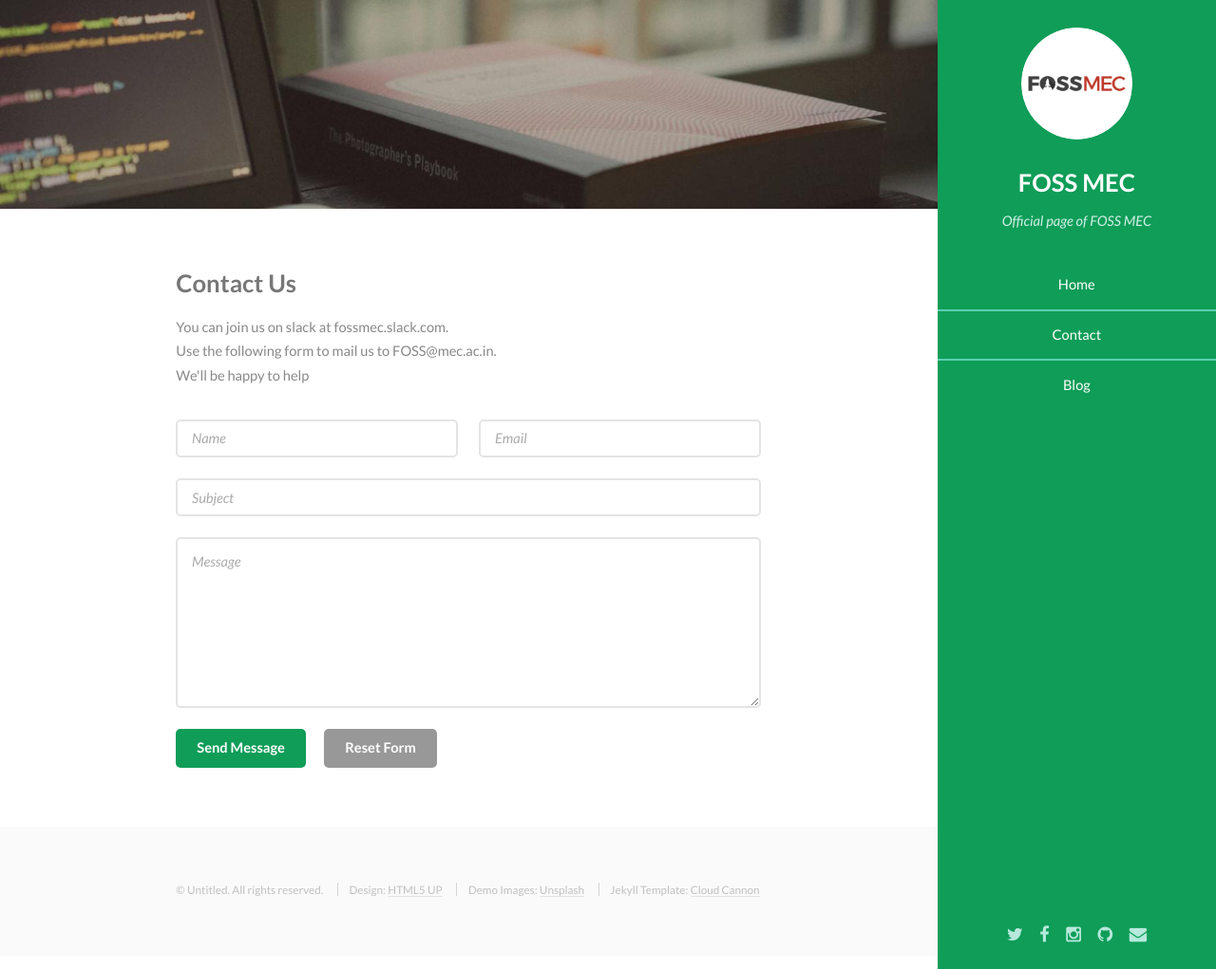
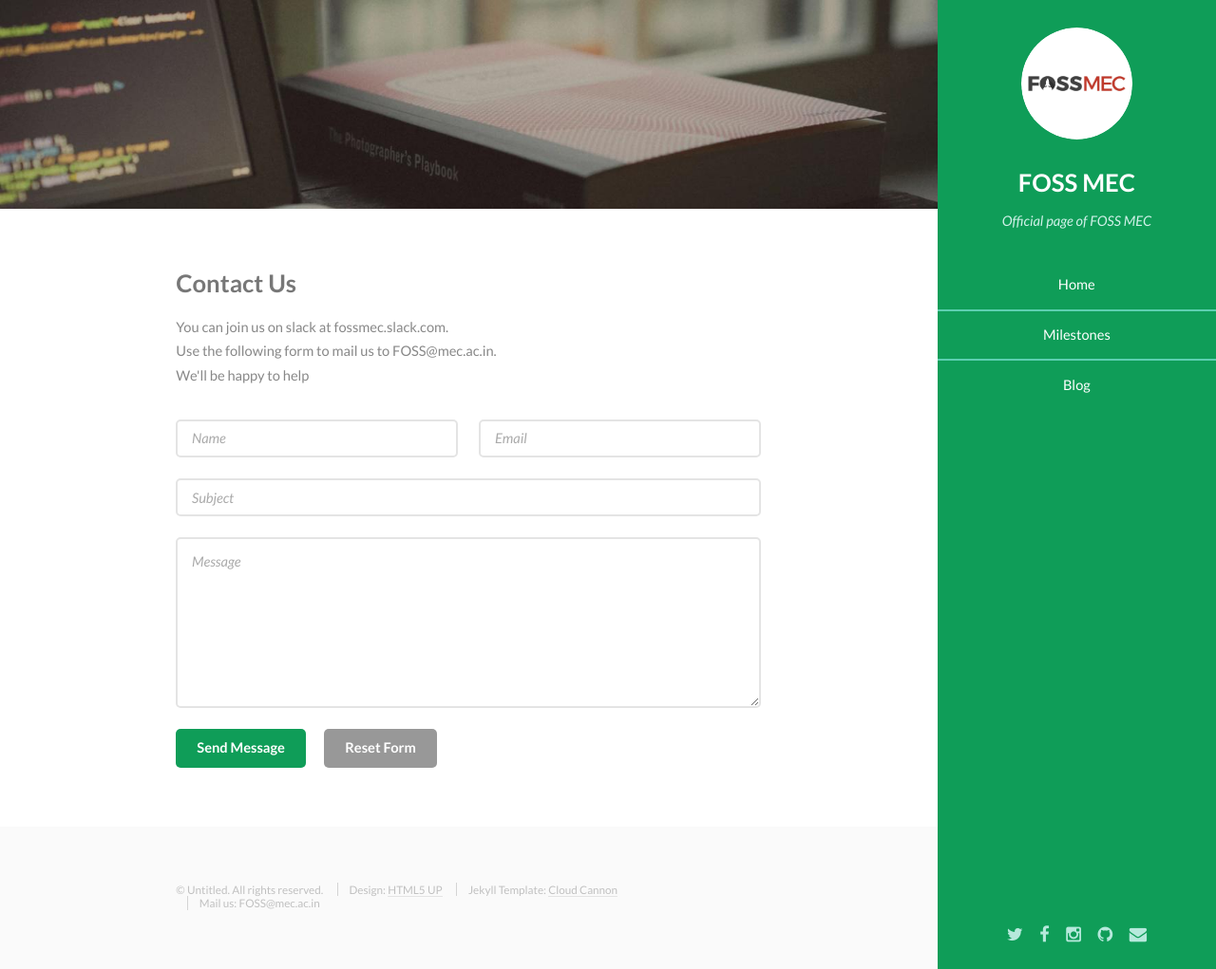
Before and after one commit to harirajk/fossmec.github.io, a Jekyll site: the page built from milestones/index.html, in a window 1280 px wide and 1021 px high. Shown: the whole window at 95% size. Built offline with Jekyll 4.4.1, drawn with Linux system fonts in a browser that asks for light colours.

Commit message:
Adding milestones

```diff
--- a/_includes/footer.html
+++ b/_includes/footer.html
@@ -4,8 +4,8 @@
             <ul class="copyright">
                 <li>&copy; Untitled. All rights reserved.</li>
                 <li>Design: <a href="http://html5up.net">HTML5 UP</a></li>
-                <li>Demo Images: <a href="https://unsplash.com/">Unsplash</a></li>
                 <li>Jekyll Template: <a href="http://cloudcannon.com">Cloud Cannon</a></li>
+		<li>Mail us: FOSS@mec.ac.in
             </ul>
         </div>
     </section>
--- a/_includes/header.html
+++ b/_includes/header.html
@@ -8,7 +8,7 @@
         <nav id="nav">
             <ul>
                 <li><a href="{{ site.baseurl }}/">Home</a></li>
-                <li><a href="{{ site.baseurl }}/contact">Contact</a></li>
+                <li><a href="{{ site.baseurl }}/milestones">Milestones</a></li>
                 <li><a href="{{ site.baseurl }}/blog">Blog</a></li>
             </ul>
         </nav>
--- a/contact/index.html
+++ b/milestones/index.html
@@ -1,5 +1,5 @@
 ---
-title: Contact Us
+title: Milestones
 layout: default
 ---
 
```
